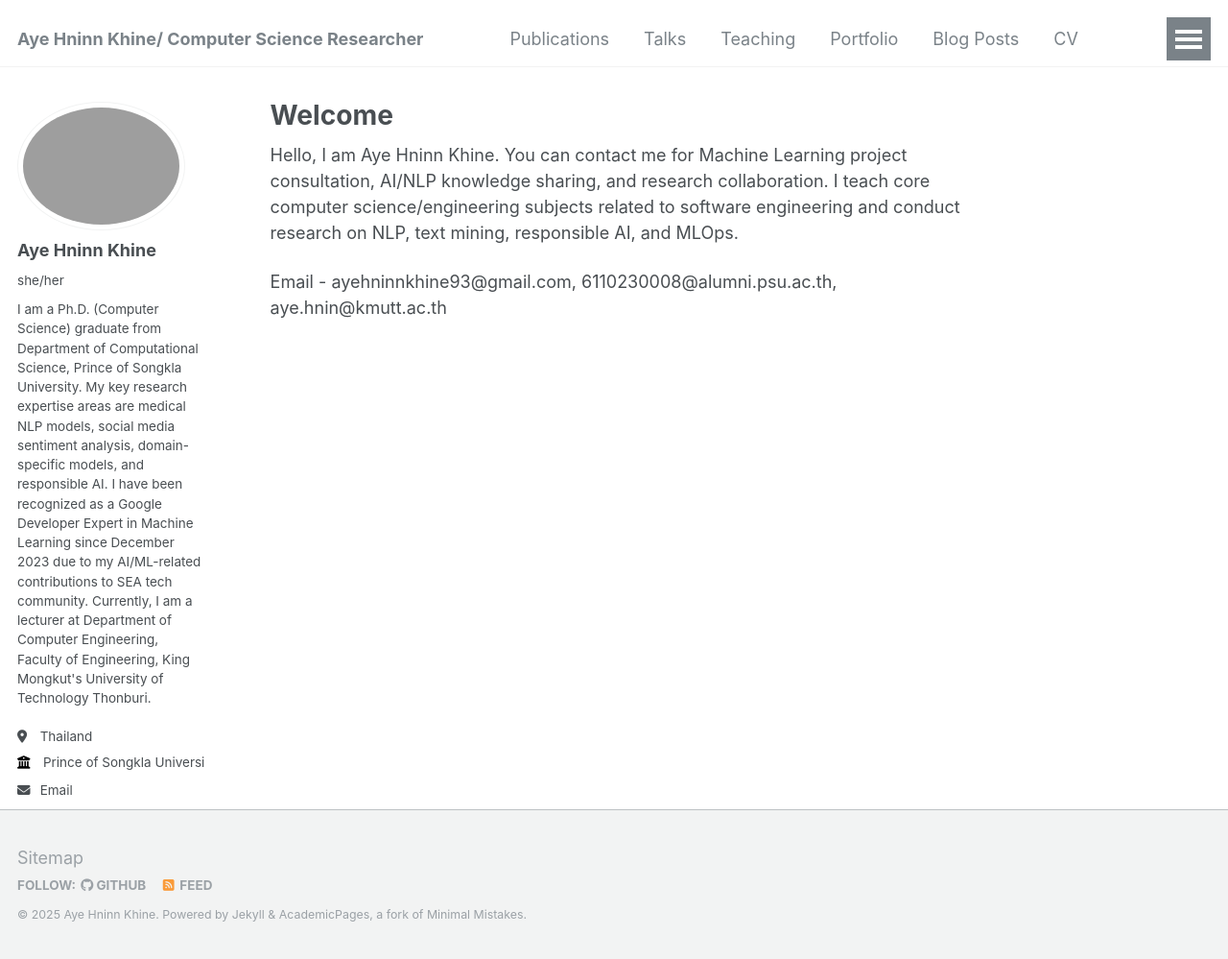
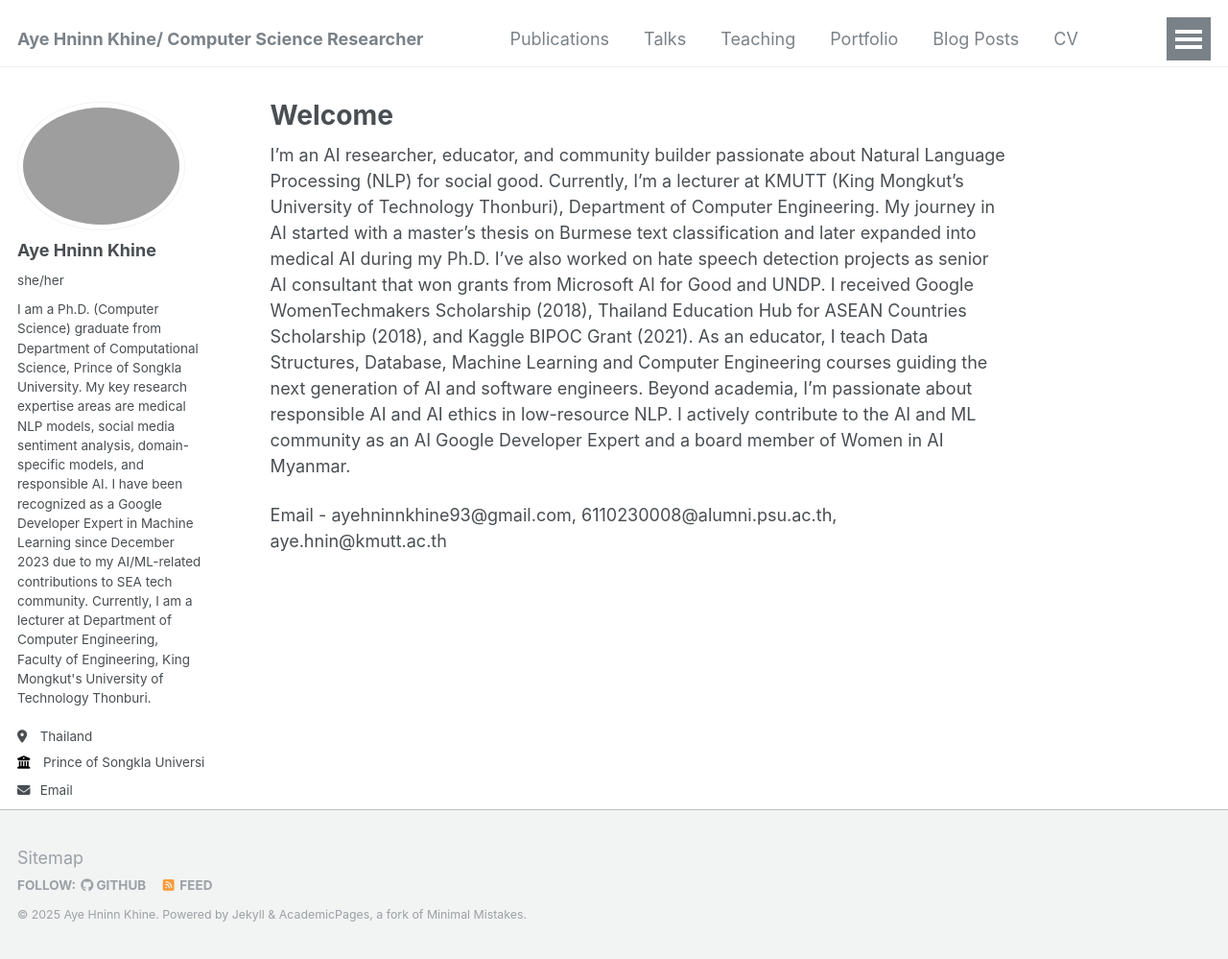
Before and after one commit to ayehninnkhine/ayehninnkhine.github.io, a Jekyll site: the page built from _pages/about.md, in a window 1280 px wide and 999 px high. Shown: the whole window at 96% size. Built offline with Jekyll 4.4.1, drawn with Linux system fonts in a browser that asks for light colours; some web fonts are replaced.

Commit message:
Update about.md

```diff
--- a/_pages/about.md
+++ b/_pages/about.md
@@ -7,6 +7,10 @@ redirect_from:
   - /about.html
 ---
 
-Hello, I am Aye Hninn Khine. You can contact me for Machine Learning project consultation, AI/NLP knowledge sharing, and research collaboration. I teach core computer science/engineering subjects related to software engineering and conduct research on NLP, text mining, responsible AI, and MLOps.
+I’m an AI researcher, educator, and community builder passionate about Natural Language Processing (NLP) for social good. Currently, I’m a lecturer at KMUTT (King Mongkut’s University of Technology Thonburi), Department of Computer Engineering.  My journey in AI started with a master’s thesis on Burmese text classification and later expanded into medical AI during my Ph.D. I’ve also worked on hate speech detection projects as senior AI consultant that won grants from Microsoft AI for Good and UNDP.
+I received Google WomenTechmakers Scholarship (2018), Thailand Education Hub for ASEAN Countries Scholarship (2018), and Kaggle BIPOC Grant (2021).
+As an educator, I teach Data Structures, Database, Machine Learning and Computer Engineering courses guiding the next generation of AI and software engineers.
+Beyond academia, I’m passionate about responsible AI and AI ethics in low-resource NLP. I actively contribute to the AI and ML community as an AI Google Developer Expert and a board member of Women in AI Myanmar.
+
 
 Email - ayehninnkhine93@gmail.com, 6110230008@alumni.psu.ac.th, aye.hnin@kmutt.ac.th
```
